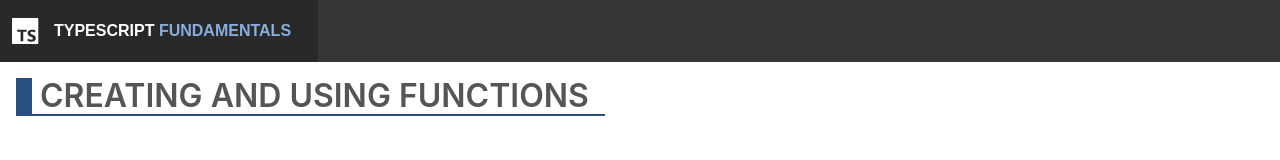
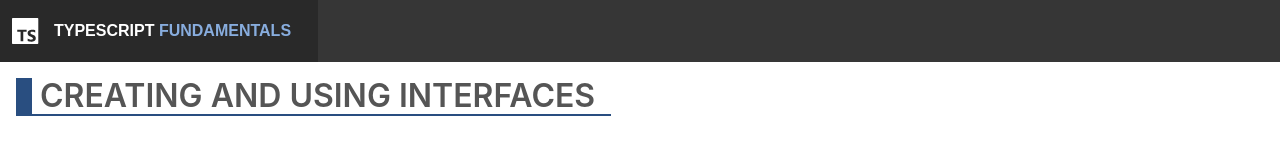
Before and after one commit to DanWahlin/typescript-fundamentals, a plain HTML site: page src/5-Creating-And-Using-Interfaces/index.html in a window 1280 px wide. Drawn offline with nearby package versions, Linux system fonts and the light colour scheme; files that its build step writes are made by us from their sources.

Commit message:
fixing the title for interfaces

```diff
--- a/src/5-Creating-And-Using-Interfaces/index.html
+++ b/src/5-Creating-And-Using-Interfaces/index.html
@@ -26,7 +26,7 @@
       <div class="main-section columns">
         <main class="column main-content">
           <div class="content-title-group">
-            <h2 class="title">Creating and Using Functions</h2>
+            <h2 class="title">Creating and Using Interfaces</h2>
           </div>
           <div id="output"></div>
         </main>
```
